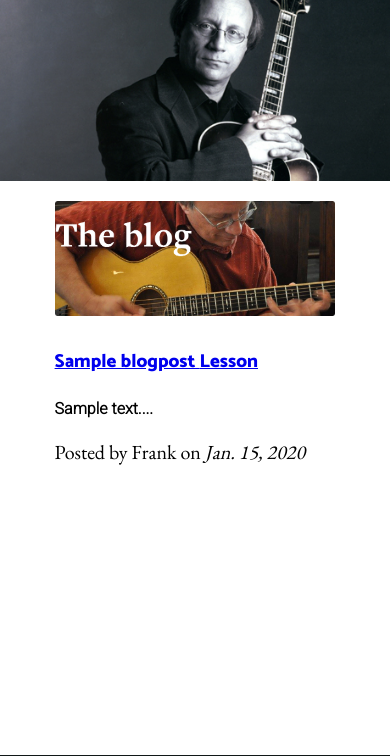
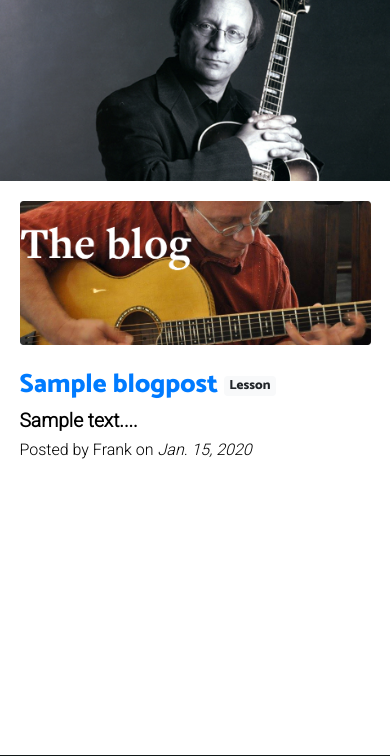
Before and after one commit to thecaprad/frankportolese, a Django app: page /blog/ in a window 390 px wide. Shown: the part 40-796 px from the top of the page. Run offline with Django 3.2, Linux system fonts and the light colour scheme; tables that the repository leaves empty hold one stand-in row (values such as "Sample post"); some web fonts are replaced.

Commit message:
Makes /blog/ responsive

```diff
--- a/gig_calendar/static/gig_calendar/style.css
+++ b/gig_calendar/static/gig_calendar/style.css
@@ -132,6 +132,13 @@ nav a {
 
 .container p {
     font-size: 20px;
+}
+
+.blog-container {
+    width: 90%;
+    padding-top: 20px;
+    padding-bottom: 27px;
+    margin: 0 auto;
 }
 
 .row {
@@ -293,32 +300,10 @@ nav a {
 }
 
 .blog-list-image {
-    width: 80%;
+    width: 100%;
     display: block;
     margin-left: auto;
     margin-right: auto;
-}
-
-.blog-list-title {
-    width: 80%;
-    margin: 0 auto;
-    margin-top: 30px;
-}
-
-.blog-list-title h3 {
-    font-family: 'Catamaran', sans-serif;
-}
-
-.blog-list-title h4 {
-    font-family: 'Roboto', sans-serif;
-}
-
-.blog-detail-title h3 {
-    font-family: 'Catamaran', sans-serif;
-}
-
-.blog-detail-title p {
-    font-family: 'Roboto', sans-serif;
 }
 
 .blog-detail-text {
@@ -334,6 +319,62 @@ nav a {
 .blog-detail-bottom {
     padding-top: 15px;
     font-family: 'Catamaran', sans-serif;
+}
+
+.blog-list-title {
+    font-size: 1.75rem;
+    font-weight: 500;
+    line-height: 1.2;
+    margin-top: 0;
+    width: 100%;
+}
+
+.blog-list-title a {
+    color: #007bff;
+    text-decoration: none;
+    margin-bottom: 0;
+}
+
+.blog-list-title a:hover {
+    text-decoration: underline;
+    color: #004c9e;
+}
+
+.blog-list-title h3 {
+    margin-top: 1.5rem;
+    margin-bottom: .5rem;
+    line-height: 1.2;
+    font-size: 1.65rem;
+    font-family: 'Catamaran', sans-serif;
+}
+
+.blog-list-title h4 {
+    margin-top: 0;
+    margin-bottom: .5rem;
+    font-size: 1.2rem;
+    font-family: 'Roboto', sans-serif;
+}
+
+.blog-list-title p {
+    margin-top: 0;
+    font-size: 1rem;
+    margin-bottom: 2rem;
+    font-family: 'Roboto', sans-serif;
+}
+
+.badge {
+    color: #212529;
+    background-color: #f8f9fa;
+    display: inline-block;
+    padding: .25em .4em;
+    font-size: 50%;
+    font-weight: 700;
+    line-height: 1;
+    text-align: center;
+    white-space: nowrap;
+    vertical-align: middle;
+    border-radius: .25rem;
+    transition: color .15s ease-in-out,background-color .15s ease-in-out,border-color .15s ease-in-out,box-shadow .15s ease-in-out;
 }
 
 .bio-copy {
@@ -455,4 +496,17 @@ nav a {
     #media-video iframe {
         height: 390px;
     }
+
+    .blog-container {
+        width: 50%;
+    }
+
+    .blog-list-image {
+        width: 100%;
+    }
+
+    .blog-list-title h3 {
+        font-size: 1.85rem;
+        margin-top: 1rem;
+    }
 }
--- a/gig_calendar/templates/gig_calendar/blog_list.html
+++ b/gig_calendar/templates/gig_calendar/blog_list.html
@@ -2,7 +2,7 @@
 {% load static %}
 
 {% block content %}
-    <div class="container">
+    <div class="blog-container">
         <div class="blog-list-header">
             <img class="blog-list-image" src="{% static 'gig_calendar/images/blog_header.png' %}"/>
         </div>
@@ -12,7 +12,7 @@
                     <a href="{% url 'blog_post_detail' blog_post.id %}">
                         {{ blog_post.title }}
                         {% if blog_post.is_lesson %}
-                            <span class="badge badge-light">Lesson</span>
+                            <span class="badge">Lesson</span>
                         {% endif %}
                     </a>
                 </h3>
```
